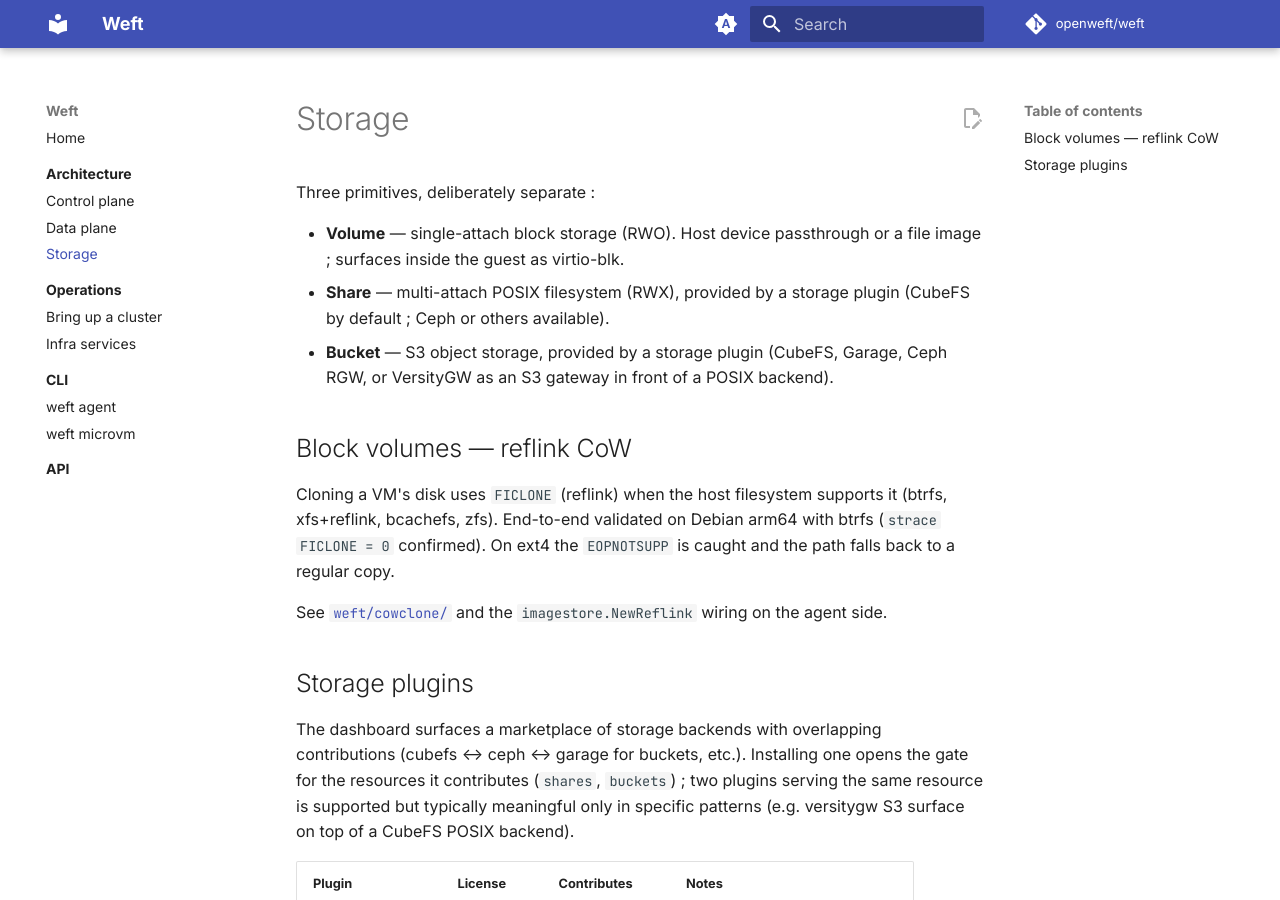
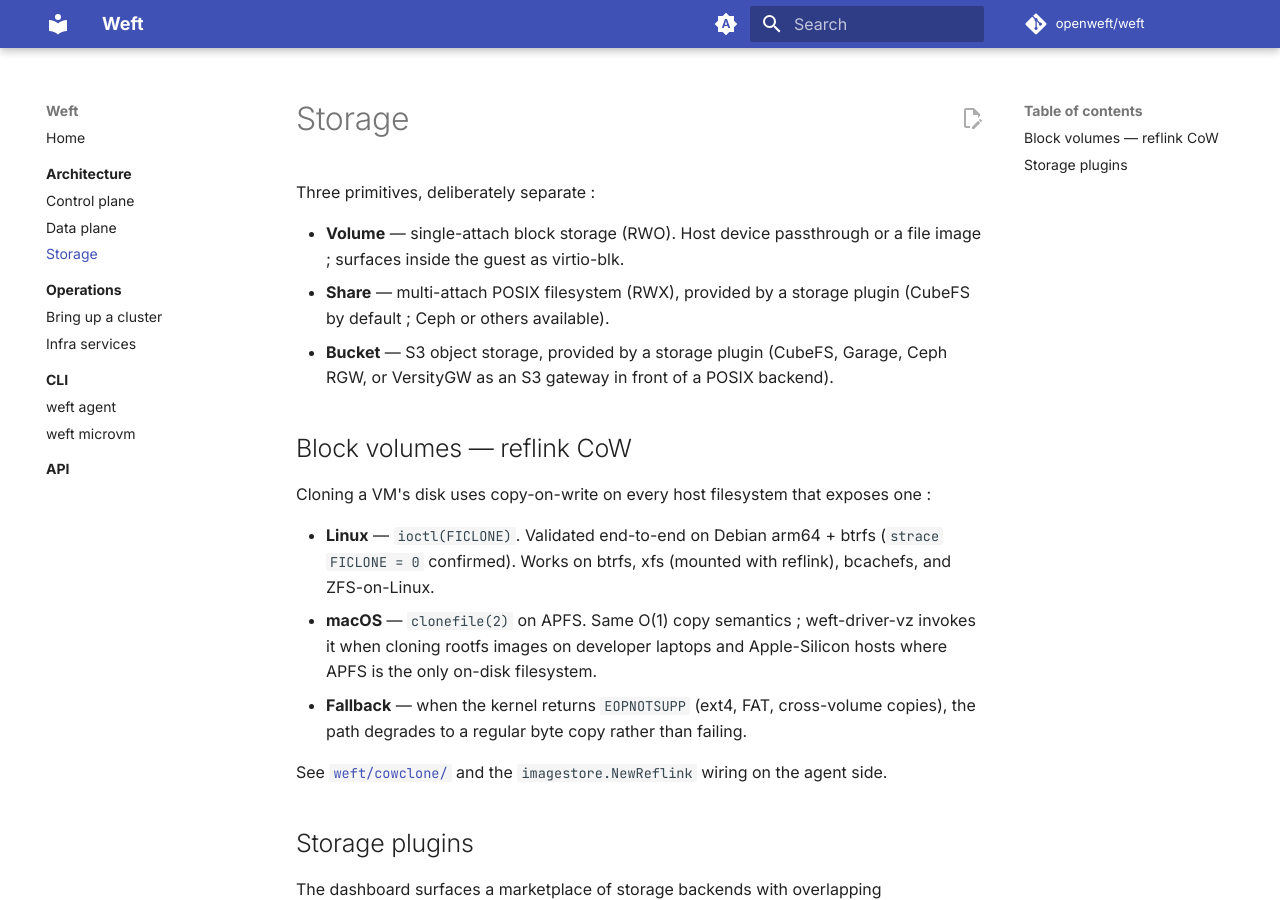
Before and after one commit to openweft/openweft.github.io, an MkDocs documentation site: the page built from docs/architecture/storage.md, in a window 1280 px wide and 900 px high. Built offline with MkDocs 1.6.1 and Material for MkDocs 9.7.7, drawn with Linux system fonts in a browser that asks for light colours; comment, search, counter and statistics services are not loaded.

```diff
--- a/docs/architecture/storage.md
+++ b/docs/architecture/storage.md
@@ -12,10 +12,19 @@ Three primitives, deliberately separate :
 
 ## Block volumes — reflink CoW
 
-Cloning a VM's disk uses `FICLONE` (reflink) when the host filesystem
-supports it (btrfs, xfs+reflink, bcachefs, zfs). End-to-end validated on
-Debian arm64 with btrfs (`strace FICLONE = 0` confirmed). On ext4 the
-`EOPNOTSUPP` is caught and the path falls back to a regular copy.
+Cloning a VM's disk uses copy-on-write on every host filesystem that
+exposes one :
+
+- **Linux** — `ioctl(FICLONE)`. Validated end-to-end on Debian arm64 +
+  btrfs (`strace FICLONE = 0` confirmed). Works on btrfs, xfs (mounted
+  with reflink), bcachefs, and ZFS-on-Linux.
+- **macOS** — `clonefile(2)` on APFS. Same O(1) copy semantics ;
+  weft-driver-vz invokes it when cloning rootfs images on developer
+  laptops and Apple-Silicon hosts where APFS is the only on-disk
+  filesystem.
+- **Fallback** — when the kernel returns `EOPNOTSUPP` (ext4, FAT,
+  cross-volume copies), the path degrades to a regular byte copy
+  rather than failing.
 
 See [`weft/cowclone/`](https://github.com/openweft/weft/tree/main/cowclone)
 and the `imagestore.NewReflink` wiring on the agent side.
--- a/mkdocs.yml
+++ b/mkdocs.yml
@@ -77,12 +77,7 @@ markdown_extensions:
       anchor_linenums: true
       pygments_lang_class: true
   - pymdownx.inlinehilite
-  - pymdownx.snippets
-  - pymdownx.superfences:
-      custom_fences:
-        - name: mermaid
-          class: mermaid
-          format: !!python/name:pymdownx.superfences.fence_code_format
+  - pymdownx.superfences
   - pymdownx.tabbed:
       alternate_style: true
   - pymdownx.tasklist:
```
